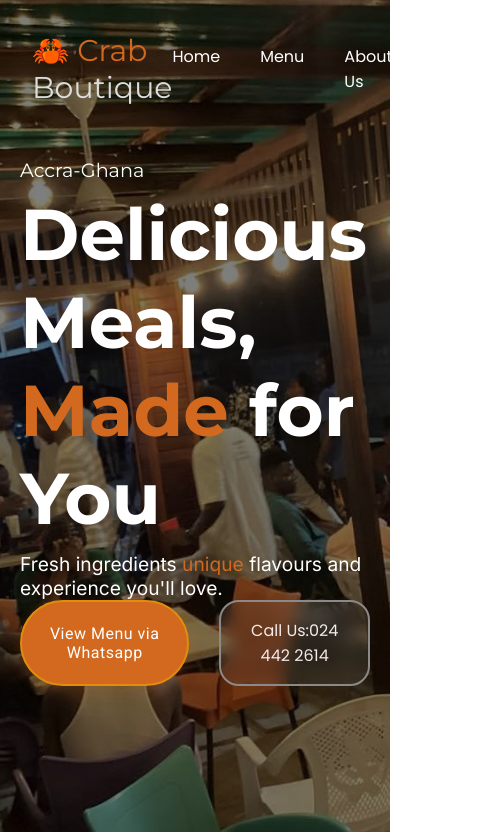
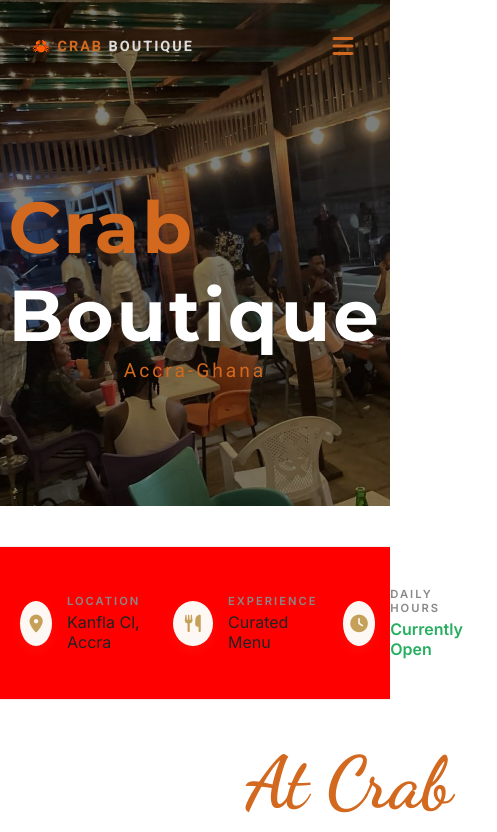
Before and after one commit to xebi112/Crab-Boutique, a React (Vite) app in the folder crab-boutique/: page / in a window 390 px wide. Shown: the top 832 px of the page, 497 px wide, since content can reach past the window. Built offline with nearby package versions, Linux system fonts and the light colour scheme.

Commit message:
working on resposiveness of the site

```diff
--- a/crab-boutique/src/COMPONENTS/Home.jsx
+++ b/crab-boutique/src/COMPONENTS/Home.jsx
@@ -29,7 +29,9 @@
           <p className="logo-name">
             🦀 <span>Crab</span> Boutique
           </p>
-
+          <div className="menu-burger">
+            <i className="fa-solid fa-bars"></i>
+          </div>
           <div className="nav-links">
             <Link to="/">Home</Link>
             <Link to="/menu">Menu</Link>
@@ -39,7 +41,13 @@
         </div>
 
         <section className="hero-section">
-          <div data-aos="zoom-in">
+          <div className="small-screen-hero-mesg">
+            <h1 className="small-screen-logo-name">
+              <span>Crab</span> Boutique
+            </h1>
+            <p>Accra-Ghana</p>
+          </div>
+          <div data-aos="zoom-in" className="hero-mesg">
             <p className="hero-location">Accra-Ghana</p>
             <h1>
               Delicious Meals,
@@ -59,17 +67,38 @@
         </section>
       </div>
 
-      <section className="details">
-        <p>
-          <i className="fas fa-map-marker-alt"></i> Address Kanfla Cl, Accra
+      <section className="details-container">
+        <div className="details-item">
+          <div className="icon-box">
+            <i className="fas fa-map-marker-alt"></i>
+          </div>
+          <div className="details-text">
+            <span className="label">Location</span>
+            <p className="value">Kanfla Cl, Accra</p>
+          </div>
+        </div>
+
+        <div className="details-item">
+          <div className="icon-box">
+            <i className="fas fa-utensils"></i>
+          </div>
+          <div className="details-text">
+            <span className="label">Experience</span>
+            <p className="value">Curated Menu</p>
+          </div>
+        </div>
+
+        <div className="details-item">
+          <div className="icon-box">
+            <i className="fas fa-clock"></i>
+          </div>
+          <div className="details-text">
+            <span className="label">Daily Hours</span>
+            <p className={`status-value ${openingTime() ? "open" : "closed"}`}>
+              {openingTime() ? "Currently Open" : "Closed until 9am"}
             </p>
-        <p>
-          <i className="fas fa-utensils"></i> Menu
-        </p>
-        <p>
-          <i className="fas fa-clock"></i> Opens 9am:
-          {openingTime() ? "Yes We're Open" : " We’re Closed 😴"}
-        </p>
+          </div>
+        </div>
       </section>
 
       <main className="container">
@@ -126,37 +155,76 @@
 
         {/* Menu Table */}
         <div className="menu-table" data-aos="fade-up">
+          <div className="menu-header-area">
             <p className="menu-head">The Menu</p>
             <Link to="/menu" className="menu-text">
-            Check Out What We’ve Got &#10230;
+              View Full Experience ⟶
             </Link>
+          </div>
+
           <div className="table-grid">
-            <div className="menu-column">
+            {/* Item 1 */}
+            <div className="menu-item">
+              <div className="item-info">
                 <h3>Whole Spiced Crab</h3>
                 <p>House-cracked, ginger-chili butter, lime.</p>
+              </div>
+              <span className="item-price">GH₵ —</span>
+            </div>
+
+            {/* Item 2 */}
+            <div className="menu-item">
+              <div className="item-info">
                 <h3>Garlic Butter Shrimp</h3>
                 <p>Sautéed in premium herbs and garlic.</p>
               </div>
-            <div className="menu-column">
+              <span className="item-price">GH₵ —</span>
+            </div>
+
+            {/* Item 3 */}
+            <div className="menu-item">
+              <div className="item-info">
                 <h3>Lobster Thermidor</h3>
                 <p>Rich creamy brandy sauce with parmesan.</p>
+              </div>
+              <span className="item-price">GH₵ —</span>
+            </div>
+
+            {/* Item 4 */}
+            <div className="menu-item">
+              <div className="item-info">
                 <h3>Crab Cakes</h3>
                 <p>Jumbo lump crab with spicy remoulade.</p>
               </div>
-            <div className="menu-column">
+              <span className="item-price">GH₵ —</span>
+            </div>
+
+            {/* Item 5 */}
+            <div className="menu-item">
+              <div className="item-info">
                 <h3>Seafood Platter</h3>
                 <p>A mix of our best catches, grilled to perfection.</p>
+              </div>
+              <span className="item-price">GH₵ —</span>
+            </div>
+
+            {/* Item 6 */}
+            <div className="menu-item">
+              <div className="item-info">
                 <h3>Spicy Crab Soup</h3>
                 <p>Traditional recipe with a boutique twist.</p>
+              </div>
+              <span className="item-price">GH₵ — 67</span>
             </div>
           </div>
         </div>
 
         <footer className="about-footer">
+          <div className="map-section">
             <p className="about-text">Find Us On The Map</p>
             <div className="map-container" data-aos="zoom-in">
               <iframe
-              src="https://www.google.com/maps/embed?pb=!1m14!1m12!1m3!1d15895.798849460549!2d-1.28045335!3d5.111807999999999!2m3!1f0!2f0!3f0!3m2!1i1024!2i768!4f13.1!5e0!3m2!1sen!2sgh!4v1778118849518!5m2!1sen!2sgh"
+                src="https://www.google.com/maps/embed?pb=!1m18!1m12!1m3!1d3971.0123456789!2d-0.2012345!3d5.5612345!2m3!1f0!2f0!3f0!3m2!1i1024!2i768!4f13.1!3m3!1m2!1s0x0%3A0x0!2zNcKwMzMnNDAuNCJOIDDCsDEyJDA0LjQiVw!5e0!3m2!1sen!2sgh!4v1234567890"
                 width="100%"
                 height="350"
                 style={{ border: 0, borderRadius: "20px" }}
@@ -164,26 +232,46 @@
                 loading="lazy"
               ></iframe>
             </div>
+          </div>
 
+          <div className="footer-content">
             <p className="footer-mission">
-            At Crab Boutique, every meal is crafted with passion, freshness, and
-            unforgettable flavor.
+              At <span>Crab Boutique</span>, every meal is crafted with passion,
+              freshness, and unforgettable flavor.
             </p>
 
+            <hr className="footer-divider" />
+
             <section className="about-details">
-            <div>
-              <h5> 📍Location</h5>
-              <span>27 Kanfla close Asylum-Down</span>
+              <div className="footer-info-block">
+                <h5>
+                  <i className="fas fa-location-dot"></i> Location
+                </h5>
+                <span>27 Kanfla Close, Asylum-Down</span>
               </div>
-            <div>
-              <h5>Call Us</h5>
+
+              <div className="footer-info-block">
+                <h5>
+                  <i className="fas fa-phone-alt"></i> Call Us
+                </h5>
                 <span>+233 24 442 2614</span>
               </div>
-            <div>
-              <h5>Email</h5>
+
+              <div className="footer-info-block">
+                <h5>
+                  <i className="fas fa-envelope"></i> Email
+                </h5>
                 <span>crabboutique@gmail.com</span>
               </div>
             </section>
+
+            <div className="footer-bottom">
+              <p>
+                &copy; {new Date().getFullYear()} Crab Boutique. All Rights
+                Reserved.
+              </p>
+            </div>
+          </div>
         </footer>
       </main>
     </>
--- a/crab-boutique/src/index.css
+++ b/crab-boutique/src/index.css
@@ -51,9 +51,12 @@
 .nav-links a:hover {
   color: chocolate;
 }
-
+.small-screen-hero-mesg {
+  display: none;
+}
 .hero-section {
   padding: 20px;
+  padding-top: 90px;
   font-size: 1.2rem;
 }
 
@@ -121,12 +124,117 @@
   transform: translateY(-3px) scale(1.08);
   box-shadow: 0 8px 20px rgba(183, 65, 14, 0.4);
 }
+/*HEARDER STYLING*/
+@media (max-width: 768px) {
+  .Header {
+    height: 60vh;
+  }
+  .nav-links {
+    display: none;
+  }
+  .logo-name {
+    font-family: "Roboto";
+    color: #ddd;
+    text-transform: uppercase;
+    letter-spacing: 2px;
+    font-size: 0.9rem;
+    font-weight: bold;
+  }
+  .menu-burger {
+    font-size: 1.5rem;
+    color: #d2691e;
+  }
+  .small-screen-logo-name {
+    font-size: 0.5rem;
+    color: red;
+  }
+  .small-screen-hero-mesg {
+    display: flex;
+    flex-direction: column;
+    justify-content: center;
+    align-items: center;
+    letter-spacing: 3px;
+    font-family: "Roboto";
+    color: #d2691e;
+  }
+  .hero-mesg {
+    display: none;
+  }
+}
 
-.details {
+.details-container {
   display: flex;
-  justify-content: space-between;
-  padding: 20px;
-  margin-top: 10px;
+  justify-content: space-around;
+  align-items: center;
+  padding: 40px 20px;
+  background: #ffffff; /* Clean white background */
+  border-top: 1px solid #eee;
+  border-bottom: 1px solid #eee;
+  margin: 40px auto;
+  gap: 20px;
+}
+
+.details-item {
+  display: flex;
+  align-items: center;
+  gap: 15px;
+}
+
+.icon-box {
+  width: 45px;
+  height: 45px;
+  background: #fdf8f3; /* Very soft cream */
+  color: #c5a059; /* Muted Gold */
+  display: flex;
+  justify-content: center;
+  align-items: center;
+  border-radius: 50%;
+  font-size: 1.1rem;
+  box-shadow: 0 4px 10px rgba(197, 160, 89, 0.1);
+}
+
+.details-text {
+  display: flex;
+  flex-direction: column;
+}
+
+.label {
+  text-transform: uppercase;
+  font-size: 0.7rem;
+  letter-spacing: 2px;
+  color: #888;
+  font-weight: 600;
+  margin-bottom: 4px;
+}
+
+.value {
+  font-size: 1rem;
+  color: #222;
+  font-weight: 500;
+  margin: 0;
+}
+
+.status-value {
+  font-size: 1rem;
+  font-weight: 600;
+  margin: 0;
+}
+
+.status-value.open {
+  color: #27ae60; /* Classy Emerald Green */
+}
+
+.status-value.closed {
+  color: #e74c3c; /* Classy Deep Red */
+}
+
+/* Mobile Responsive */
+@media (max-width: 768px) {
+  .details-container {
+    display: flex;
+    flex-direction: row;
+    background-color: red;
+  }
 }
 .container {
   display: flex;
@@ -162,33 +270,83 @@
   flex-direction: column;
   font-family: "Poppins";
 }
+.menu-table {
+  max-width: 1000px;
+  margin: 60px auto;
+  padding: 40px;
+  background: #fff;
+}
+
+.menu-header-area {
+  text-align: center;
+  margin-bottom: 50px;
+}
+
 .menu-head {
   font-size: 2.5rem;
-  text-align: center;
-  font-weight: bold;
+  font-family:
+    "Playfair Display", serif; /* Or any classy serif font you have */
+  color: #1a1a1a;
+  margin-bottom: 10px;
+  text-transform: uppercase;
+  letter-spacing: 3px;
 }
 
 .menu-text {
-  display: flex;
-  justify-content: center;
-  text-align: center;
-  color: #e68506;
-  margin-bottom: 40px;
-  font-family: "Poppins", sans-serif;
+  text-decoration: none;
+  color: #c5a059; /* That Gold color again */
+  font-weight: 500;
+  font-size: 0.9rem;
+  letter-spacing: 1px;
 }
 
 .table-grid {
   display: grid;
-  grid-template-columns: repeat(auto-fit, minmax(300px, 1fr));
-  gap: 40px;
+  grid-template-columns: 1fr 1fr; /* Two clean columns */
+  column-gap: 60px;
+  row-gap: 20px;
 }
 
-.menu-column h3 {
-  border-bottom: 1px solid #ddd;
-  padding-bottom: 5px;
-  margin-top: 20px;
+.menu-item {
+  display: flex;
+  justify-content: space-between;
+  align-items: flex-start;
+  padding: 20px 0;
+  border-bottom: 1px solid #f0f0f0; /* The "Table" line */
+  transition: all 0.3s ease;
 }
 
+.menu-item:hover {
+  border-bottom: 1px solid #c5a059;
+  transform: translateX(5px);
+}
+
+.item-info h3 {
+  font-size: 1.1rem;
+  color: #222;
+  margin: 0 0 5px 0;
+  font-weight: 600;
+}
+
+.item-info p {
+  font-size: 0.9rem;
+  color: #777;
+  margin: 0;
+  font-style: italic;
+}
+
+.item-price {
+  color: #c5a059;
+  font-weight: 600;
+  font-size: 0.9rem;
+}
+
+/* Mobile: Switch to 1 column so it doesn't look squashed */
+@media (max-width: 768px) {
+  .table-grid {
+    grid-template-columns: 1fr;
+  }
+}
 .map-container {
   margin: 40px 0;
 }
```
Lines whose indentation alone changed are shown as unchanged.
